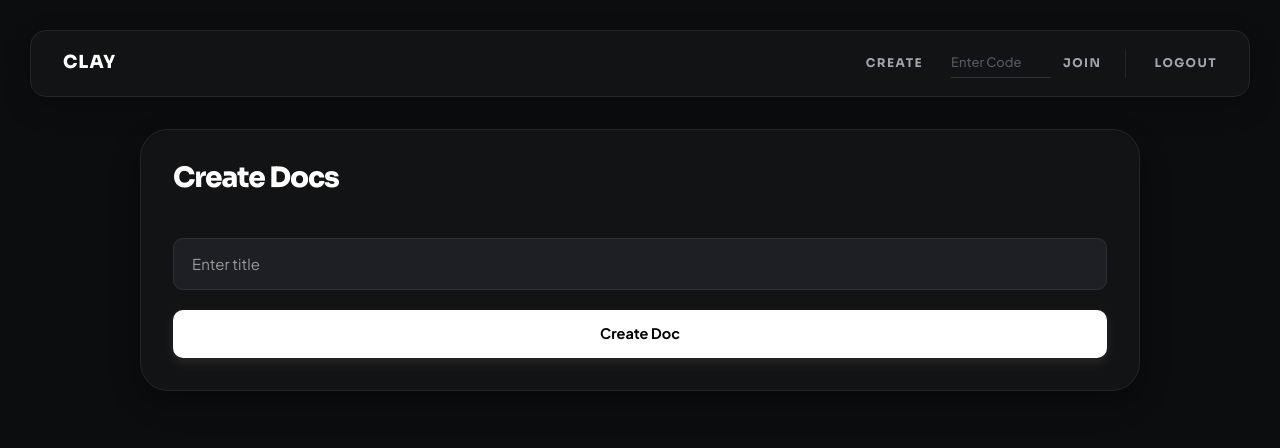
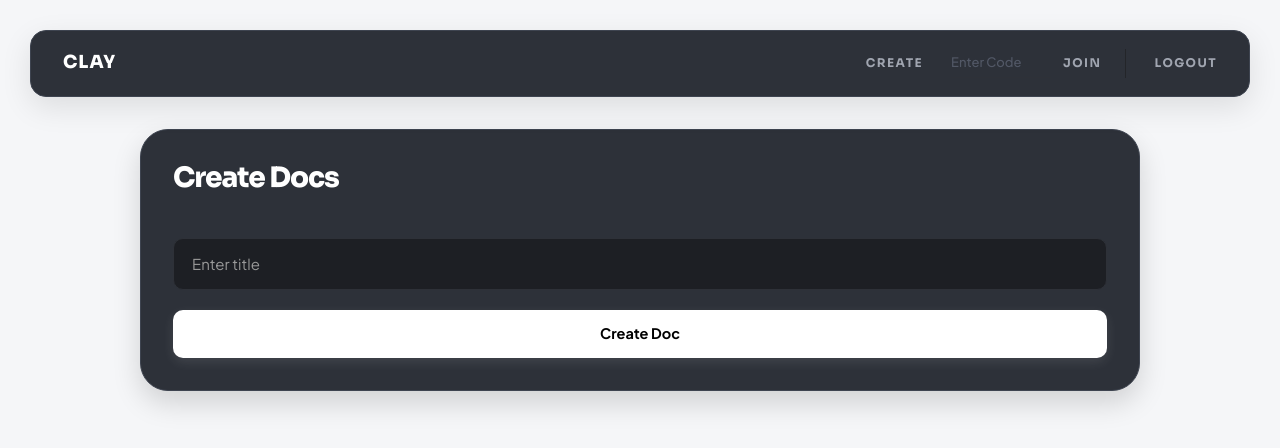
Before and after one commit to devanshu2607/Your-Docs, a React (Create React App) app in the folder docs-react/: page /create_docs in a window 1280 px wide. Shown: the top 448 px of the page. Built offline with nearby package versions, Linux system fonts and the light colour scheme; no server answers; the HTML template or start-up script is replaced by a standard one.

Commit message:
feat: change main page background to light gray, style navbar and containers with soft light slate

```diff
--- a/docs-react/src/pages/User.css
+++ b/docs-react/src/pages/User.css
@@ -1503,10 +1503,10 @@ section {
 .dashboard-hero {
   display: grid;
   grid-template-columns: 45% 55%;
-  background-color: #121315; /* Sleek dark-grey/off-black matching the image */
+  background-color: #2d3139; /* Soft light-medium slate gray */
   border-radius: var(--r-xl);
   overflow: hidden;
-  border: 1px solid #232529;
+  border: 1px solid #3e4450;
   margin-bottom: 32px;
   min-height: 380px;
 }
@@ -1561,7 +1561,7 @@ section {
     linear-gradient(to right, rgba(255, 255, 255, 0.04) 1px, transparent 1px),
     linear-gradient(to bottom, rgba(255, 255, 255, 0.04) 1px, transparent 1px);
   background-size: 30px 30px;
-  background-color: #18191b;
+  background-color: #343943; /* Lighter soft slate gray */
 }
 
 .dashboard-hero-content h1 {
@@ -1646,7 +1646,7 @@ section {
   font-family: 'Sora', sans-serif;
   font-size: 20px;
   font-weight: 800;
-  color: #ffffff !important;
+  color: #121315 !important; /* Dark text */
   margin: 32px 0 20px 0;
   display: flex;
   align-items: center;
@@ -1657,23 +1657,23 @@ section {
    DASHBOARD DARK MODE THEMING
    ════════════════════════════════════ */
 .dashboard-page {
-  background-color: #0c0d0e !important; /* Premium dark background */
-  color: #ffffff !important;
+  background-color: #f5f6f8 !important; /* Premium light gray background */
+  color: #121315 !important;
   min-height: 100vh;
   padding: 30px;
   box-sizing: border-box;
 }
 
 .dashboard-page .navbar {
-  background-color: #121315 !important;
-  border-color: #232529 !important;
+  background-color: #2d3139 !important; /* Soft light-medium slate gray */
+  border-color: #3e4450 !important;
   display: flex;
   justify-content: space-between;
   align-items: center;
   padding: 18px 32px !important;
   border-radius: var(--r-xl) !important;
   margin-bottom: 32px;
-  box-shadow: 0 10px 30px rgba(0, 0, 0, 0.2) !important;
+  box-shadow: 0 10px 30px rgba(0, 0, 0, 0.1) !important;
 }
 
 .dashboard-page .navbar h2 {
@@ -1946,8 +1946,8 @@ section {
    DOCS PAGES (CREATE, EDIT, JOIN) DARK MODE
    ════════════════════════════════════ */
 .docs-page {
-  background-color: #0c0d0e !important; /* Premium dark background */
-  color: #ffffff !important;
+  background-color: #f5f6f8 !important; /* Premium light gray background */
+  color: #121315 !important;            /* Dark text */
   min-height: 100vh;
   padding: 30px;
   box-sizing: border-box;
@@ -1955,15 +1955,15 @@ section {
 
 /* Navbar overrides for docs page */
 .docs-page .navbar {
-  background-color: #121315 !important;
-  border-color: #232529 !important;
+  background-color: #2d3139 !important; /* Soft light-medium slate gray */
+  border-color: #3e4450 !important;
   display: flex;
   justify-content: space-between;
   align-items: center;
   padding: 18px 32px !important;
   border-radius: var(--r-xl) !important;
   margin-bottom: 32px;
-  box-shadow: 0 10px 30px rgba(0, 0, 0, 0.2) !important;
+  box-shadow: 0 10px 30px rgba(0, 0, 0, 0.1) !important;
 }
 
 .docs-page .navbar h2 {
@@ -2036,11 +2036,11 @@ section {
 
 /* Card layout wrapper */
 .docs-page .docs {
-  background-color: #121315 !important;
-  border: 1px solid #232529 !important;
+  background-color: #2d3139 !important; /* Soft light-medium slate gray */
+  border: 1px solid #3e4450 !important;
   border-radius: 28px !important;
   padding: 32px !important;
-  box-shadow: 0 12px 28px rgba(0, 0, 0, 0.35) !important;
+  box-shadow: 0 12px 28px rgba(0, 0, 0, 0.15) !important;
   margin: 0 auto;
   max-width: 1000px;
 }
@@ -2100,30 +2100,30 @@ section {
 
 /* Lexical editor container overrides */
 .docs-page .lex-container {
-  background: #18191b !important;
-  border-color: #2e3138 !important;
+  background: #23272f !important;
+  border-color: #3e4450 !important;
   box-shadow: none !important;
 }
 
 .docs-page .lex-toolbar {
+  background: #2d3139 !important;
+  border-bottom-color: #3e4450 !important;
+}
+
+.docs-page .lex-toolbar button {
   background: #1c1d21 !important;
-  border-bottom-color: #2e3138 !important;
-}
-
-.docs-page .lex-toolbar button {
-  background: #121315 !important;
-  border-color: #2e3138 !important;
+  border-color: #3e4450 !important;
   color: #a0a5b0 !important;
 }
 
 .docs-page .lex-toolbar button:hover {
-  background: #232529 !important;
+  background: #2d3139 !important;
   color: #ffffff !important;
-  border-color: #2e3138 !important;
+  border-color: #3e4450 !important;
 }
 
 .docs-page .lex-divider {
-  background: #2e3138 !important;
+  background: #3e4450 !important;
 }
 
 .docs-page .lex-content {
@@ -2163,8 +2163,8 @@ section {
   overflow: hidden !important;
   padding: 24px !important;
   box-sizing: border-box !important;
-  background-color: #1c1e22 !important; /* Soft dark slate background (lighter than pitch black) */
-  color: #ffffff !important;            /* White text */
+  background-color: #f5f6f8 !important; /* Premium light gray background */
+  color: #121315 !important;            /* Dark text */
 }
 
 .dashboard-page .navbar {
@@ -2244,7 +2244,7 @@ section {
   margin-top: 0 !important;
   margin-bottom: 16px !important;
   flex-shrink: 0;
-  color: #ffffff !important; /* White text */
+  color: #121315 !important; /* Dark text */
 }
 
 .dashboard-grid-wrapper {
@@ -2298,11 +2298,11 @@ section {
   background: transparent;
 }
 .dashboard-grid-wrapper::-webkit-scrollbar-thumb {
-  background: #232529 !important; /* Revert to dark theme scrollbar */
+  background: rgba(0, 0, 0, 0.15) !important; /* Premium light scrollbar thumb */
   border-radius: 999px;
 }
 .dashboard-grid-wrapper::-webkit-scrollbar-thumb:hover {
-  background: #2e3138 !important;
+  background: rgba(0, 0, 0, 0.3) !important;
 }
 
 /* Responsive adjustments */
```
